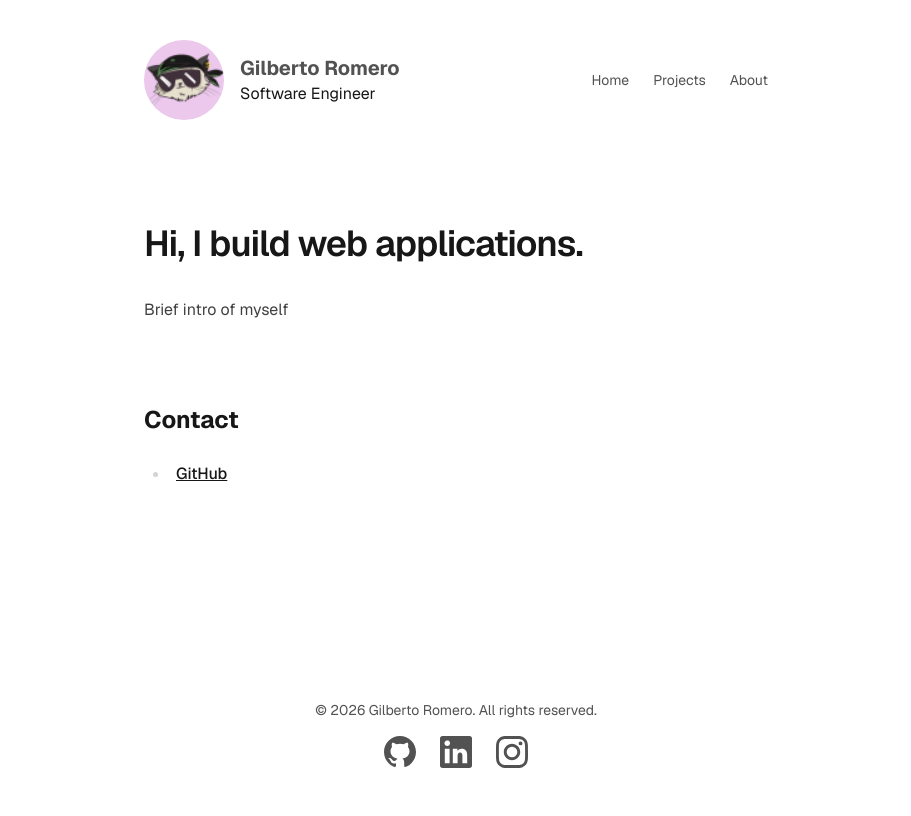
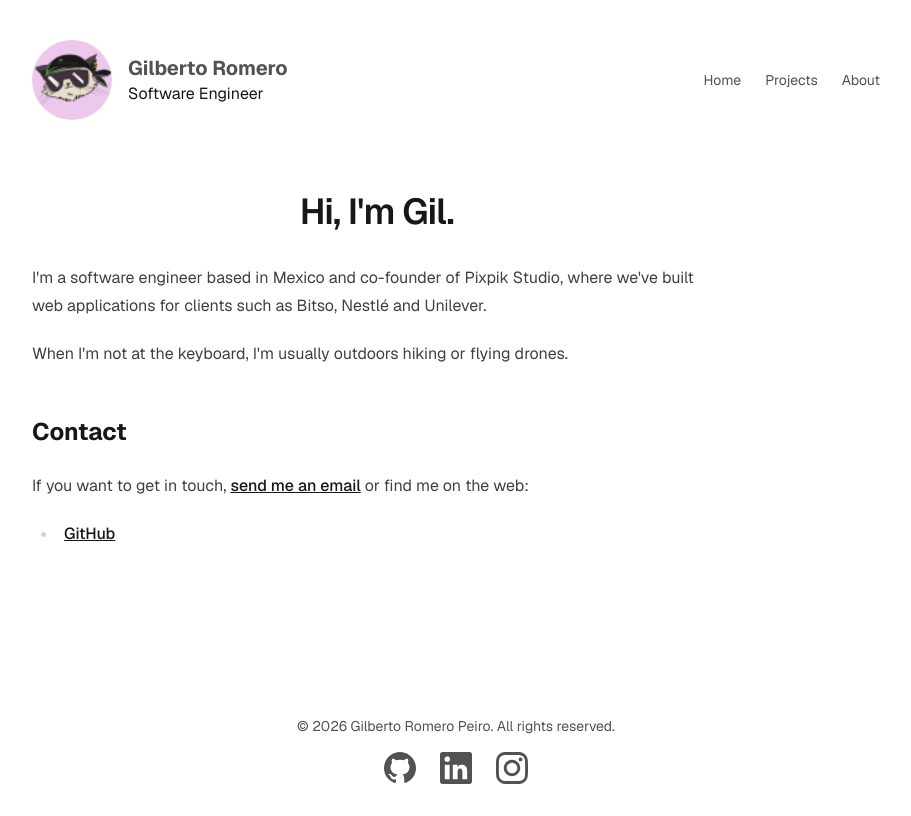
Before and after one commit to gilbertoromero/simplified-portfolio, a Next.js app: page /about in a window 1280 px wide. Shown: the whole page, without its empty margins (184-1095 px from the left). Built offline with nearby package versions, Linux system fonts and the light colour scheme.

Commit message:
about page data part 1

```diff
--- a/src/app/about/page.tsx
+++ b/src/app/about/page.tsx
@@ -1,20 +1,30 @@
+import { about } from '@/data/about'
+import { site } from '@/data/site'
 import type { Metadata } from 'next'
 
 export const metadata: Metadata = {
   title: 'About',
-  description: 'A little about me.',
+  description:
+    'About Gilberto Romero, software engineer and co-founder of Pixpik Studio.',
 }
 
 export default function AboutPage() {
   return (
     <article className="prose prose-neutral py-8 dark:prose-invert">
-      <section className="py-8">
-        <h1 className="text-3xl font-semibold tracking-tight sm:text-4xl">
-          Hi, I build web applications.
+      <section>
+        <h1 className="text-3xl text-center font-semibold tracking-tight sm:text-4xl">
+          {about.title}
         </h1>
-        <>Brief intro of myself</>
+        {about.paragraphs.map((text) => (
+          <p key={text}>{text}</p>
+        ))}
       </section>
       <h2>Contact</h2>
+      <p>
+        If you want to get in touch,{' '}
+        <a href={`mailto:${site.links.email}`}>send me an email</a> or find me
+        on the web:
+      </p>
       <ul>
         <li>
           <a href="https://github.com/gilbertoromero">GitHub</a>
--- a/src/app/layout.tsx
+++ b/src/app/layout.tsx
@@ -30,7 +30,7 @@ export default function RootLayout({ children }: LayoutProps<'/'>) {
       className={`${geistSans.variable} ${geistMono.variable} h-full antialiased`}
     >
       <body className="min-h-full">
-        <div className="mx-auto flex min-h-screen max-w-2xl flex-col px-4 sm:px-6">
+        <div className="mx-auto flex min-h-screen max-w-4xl flex-col px-4 sm:px-6">
           <SiteHeader />
           <main className="flex-1">{children}</main>
           <SiteFooter />
--- a/src/components/site-footer.tsx
+++ b/src/components/site-footer.tsx
@@ -4,7 +4,9 @@ import { site } from '@/data/site'
 export function SiteFooter() {
   return (
     <footer className="mt-24 flex flex-col items-center flex-wrap justify-between gap-4 border-border py-8 text-sm text-muted">
-      <p>© {new Date().getFullYear()} Gilberto Romero. All rights reserved.</p>
+      <p>
+        © {new Date().getFullYear()} {site.fullname}. All rights reserved.
+      </p>
       <div className="flex gap-6">
         {site.socials.map(({ name, href, icon }) => {
           const Icon = Icons[icon]
@@ -15,7 +17,7 @@ export function SiteFooter() {
               aria-label={name}
               className="text-muted size-8 hover:text-foreground"
             >
-              <Icon className="" />
+              <Icon />
             </a>
           )
         })}
--- /dev/null
+++ b/src/data/about.ts
@@ -0,0 +1,10 @@
+export const about = {
+  title: "Hi, I'm Gil.",
+  paragraphs: [
+    `I'm a software engineer based in Mexico and co-founder of Pixpik
+          Studio, where we've built web applications for clients such as Bitso,
+          Nestlé and Unilever.`,
+    `When I'm not at the keyboard, I'm usually outdoors hiking or flying
+          drones.`,
+  ],
+}
--- a/src/data/site.ts
+++ b/src/data/site.ts
@@ -1,4 +1,5 @@
-const links = {
+export const links = {
+  email: 'hello@gilromero.dev',
   github: 'https://github.com/gilbertoromero',
   linkedin: 'https://www.linkedin.com/in/gilberto-romero-peiro-81773465',
   instagram: 'https://www.instagram.com/gilbertopeiro/',
@@ -8,7 +9,8 @@ export const site = {
   name: 'Gilberto Romero',
   fullname: 'Gilberto Romero Peiro',
   title: 'Software Engineer',
-  description: 'Projects and notes by Your Name.',
+  description:
+    'Gilberto Romero is a software engineer based in Mexico building full-stack web applications with Next.js and TypeScript. Co-founder of Pixpik Studio.',
   links,
   socials: [
     { name: 'GitHub', href: links.github, icon: 'GitHub' },
```
Also changed, not shown: public/instagram-96x96.yeSarUmP_Z1bCEW4.webp (added).
